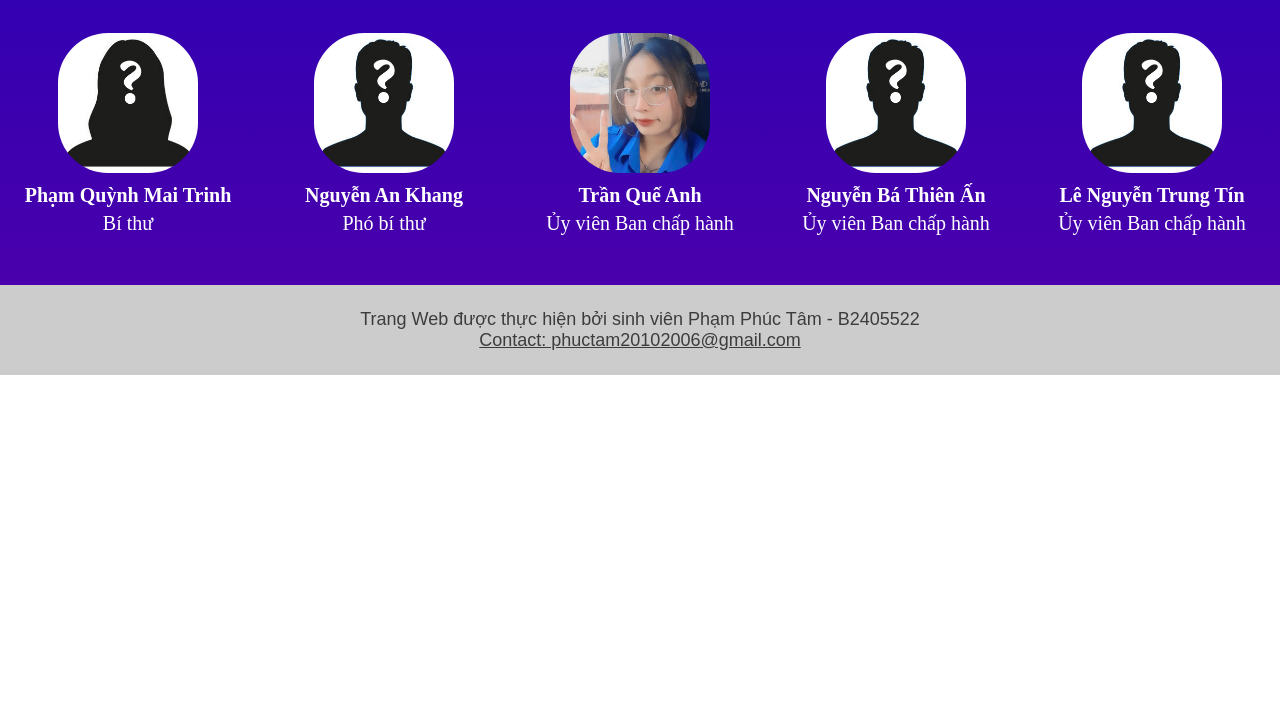
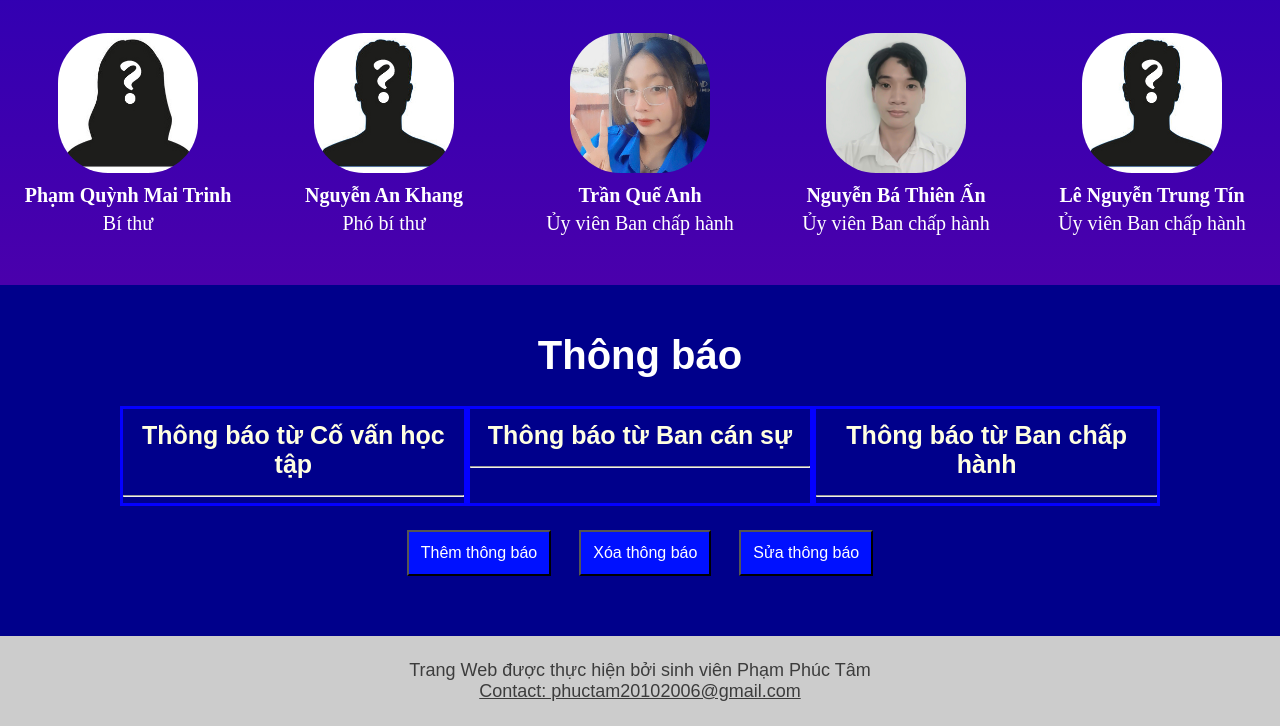
Before and after one commit to Tam201006/ATTTK50, a plain HTML site: page index.html in a window 1280 px wide. Shown: the part 1242-1968 px from the top of the page. Before the commit the page ends 1617 px from the top, so only its background shows below. Drawn offline with Linux system fonts and the light colour scheme.

Commit message:
Add files via upload
add notification element

```diff
--- a/assets/css/style.css
+++ b/assets/css/style.css
@@ -154,7 +154,40 @@ html{
     float: left;
     width: calc(100%/5);
 }
-
+.notification{
+    background-color: darkblue;
+    padding: 48px 120px;
+}
+.notification > .heading{
+    text-align: center;
+    color: white;
+    margin-bottom: 24px;
+}
+.notification .content{
+    text-align: center;
+}
+.notification .content .item{
+    border: 3px solid rgb(4, 0, 255);
+    width: calc(100%/3);
+    float: left;
+    min-height: 100px;
+}
+.notification .content .heading{
+    font-size: 25px;
+    color: lightyellow;
+    margin: 12px 0px;
+}
+.notification-button{
+    margin-top: 12px;
+    text-align: center;
+}
+.notification-button button{
+    padding: 12px;
+    font-size: 16px;
+    color: rgb(255, 255, 255);
+    background-color: rgb(0, 17, 255);
+    margin: 12px 12px;
+}
 .footer{
     position: relative;
     bottom: 0;
--- a/index.html
+++ b/index.html
@@ -94,7 +94,7 @@
                         </div>
                     </div>
                     <div class="person officer">
-                        <img src="./assets/images/man-profile.jpg" alt="" class="person-img">
+                        <img src="./assets/images/NguyenBaThienAn.jpg" alt="" class="person-img">
                         <div class="about-person">
                             <div class="name-person">Nguyễn Bá Thiên Ấn</div>
                             <div class="position">Ủy viên Ban chấp hành</div>
@@ -111,10 +111,36 @@
                 </div>
                 <div class="clear"></div>
             </div>
+            <div class="notification">
+                <div class="heading">Thông báo</div>
+                <div class="content">
+                    <div class="lectured item">
+                        <div class="heading">Thông báo từ Cố vấn học tập</div>
+                        <hr>
+                    </div>
+                    <div class="staff item">
+                        <div class="heading">Thông báo từ Ban cán sự</div>
+                        <hr>
+                    </div>
+                    <div class="union item">
+                        <div class="heading">Thông báo từ Ban chấp hành</div>
+                        <hr>
+                    </div>
+                    <div class="clear"></div>
+                </div>
+                <div class="notification-button">
+                    <button class="add-button">Thêm thông báo</button>
+                    <button class="delete-button">Xóa thông báo</button>
+                    <button class="fix-button">Sửa thông báo</button>
+                </div>
+                <div class="clear"></div>
+            </div>
         </div>
         <div class="footer">
             <div class="footer-about">
-                <div class="footer-content">Trang Web được thực hiện bởi sinh viên Phạm Phúc Tâm - B2405522</div>
+                <div class="footer-content">
+                    Trang Web được thực hiện bởi sinh viên Phạm Phúc Tâm
+                </div>
                 <div class="footer-contact"><a class="footer-email" href="https://mail.google.com/mail/?view=cm&fs=1&to=phuctam20102006@gmail.com">Contact: phuctam20102006@gmail.com</a></div>
             </div>
         </div>
```
Also changed, not shown: assets/images/NguyenBaThienAn.jpg (added).
